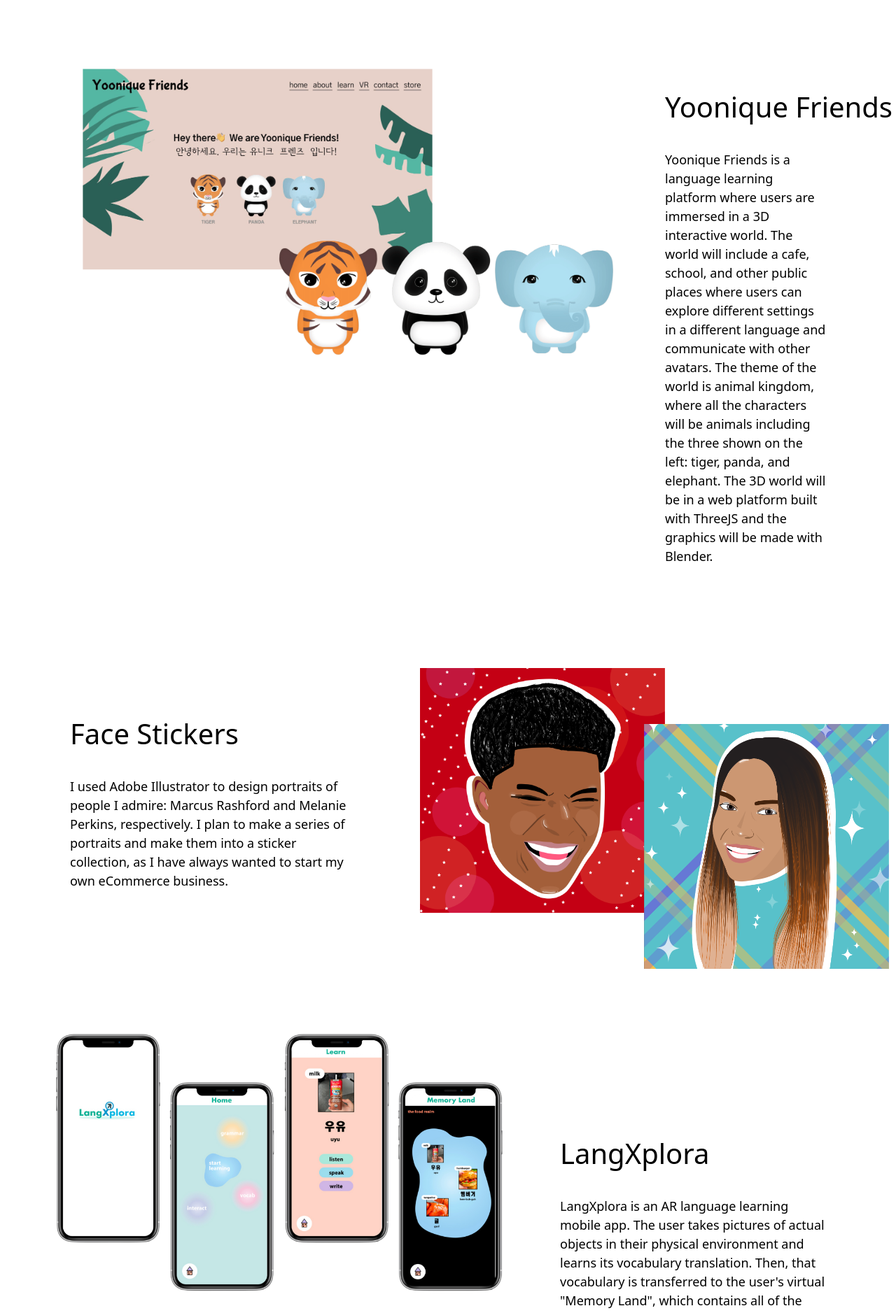
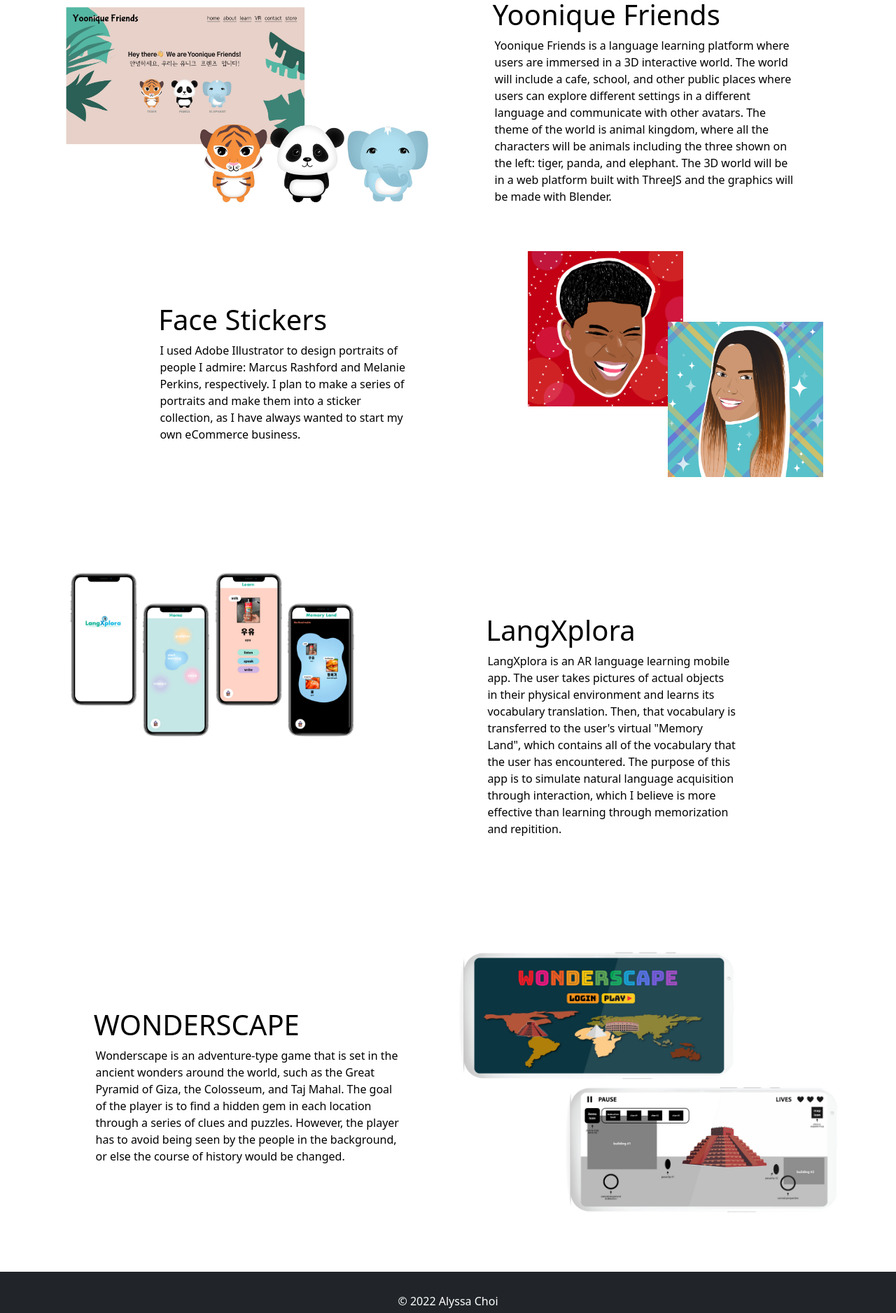
Before and after one commit to alychoi/personal-website, a React (Create React App) app: page /idea-board in a window 1280 px wide. Shown: the part 160-2037 px from the top of the page at 70% size. Built offline with nearby package versions, Linux system fonts and the light colour scheme.

Commit message:
added responsive page features

```diff
--- a/src/Home/home.css
+++ b/src/Home/home.css
@@ -14,6 +14,12 @@
 
 .prlx2 {
     max-height: 100%;
+}
+
+@media screen and (max-width: 700px) {
+    .prlx1 {
+        padding-top: 90%;
+    }
 }
 
 .table {
@@ -42,3 +48,16 @@
     background-color: #212529;
     color: white;
 }
+
+.bottom {
+    background-image: url('./collage.png');
+    background-attachment: scroll;
+    background-repeat: no-repeat;
+    background-position: 50% 0%;
+    background-size: 60%;
+    padding: 50px;
+    padding-top: 80%;
+    padding-bottom: 50px;
+    background-color: #212529;
+    color: white;
+}
--- a/src/Home/home.js
+++ b/src/Home/home.js
@@ -1,4 +1,4 @@
-import React from "react";
+import React, {useState, useEffect} from "react";
 import injectSheet from "react-jss";
 import './home.css'
 
@@ -24,6 +24,25 @@
 }
 
 const Home = ({classes}) => {
+
+    const [innerWidth, setInnerWidth] = useState(window.innerWidth);
+
+    useEffect(() => {
+        const handleResize = () => setInnerWidth(window.innerWidth);
+        window.addEventListener("resize", handleResize);
+        return () => window.removeEventListener("resize", handleResize);
+    }, []);
+
+    function topOrLeft(innerWidth) {
+        if (innerWidth <= 700) return "top"
+        return "left"
+    }
+
+    function bottomOrRight(innerWidth) {
+        if (innerWidth <= 700) return "bottom"
+        return "right"
+    }
+
     return (
         <div className={classes.Home}>
             <div className="prlx1">
@@ -37,8 +56,8 @@
             <div className="prlx2">
                 <table className="table">
                     <tbody>
-                        <th className="left"></th>
-                        <th className="right">
+                        <th className={topOrLeft(innerWidth)}></th>
+                        <th className={bottomOrRight(innerWidth)}>
                             <h2><b>I like being <mark>active</mark>.</b></h2>
                             <h5>
                                 Fun fact: When I was six, I was afraid of water touching my face, but I learned how to swim within a month.
--- a/src/Idea/idea.css
+++ b/src/Idea/idea.css
@@ -1,67 +1,50 @@
-.yf-img img {
-    width: 800px;
-    margin-left: 100px;
+.container {
+    display: flex;
+    flex-wrap: wrap;
 }
 
-.lang-img img {
-    width: 700px;
-    margin-left: 50px;
-    margin-top: -170px;
+@media screen and (max-width: 700px) {
+    .container {
+        flex-wrap: wrap;
+    }
+    .row {
+        border-top: 1px solid black;
+    }
 }
 
-.yf, .fs, .lang, .ws {
+/* .row {
     display: flex;
-    margin-top: 100px;
-    margin-bottom: 100px;
+    color: black;
+} */
+
+.cell {
+    flex: 1;
+    padding: 10px;
+    min-width: 300px;
 }
 
-.yf-text, .lang-text, .fs-text, .ws-text {
-    margin-top: 50px;
-    margin-left: 50px;
-    width: 600px;
+img {
+    width: 100%;
 }
 
-.yf-text p, .fs-text p, .lang-text p, .ws-text p {
-    font-size: 18px;
+h1 {
+    padding-left: 9.5%;
 }
 
-.yf-text p, .lang-text p {
-    padding-right: 100px;
-    padding-top: 30px;
-}
-
-.ws-text p {
-    padding-top: 30px;
-}
-
-.fs-text p {
-    padding-top: 30px;
-}
-
-.fs-text, .ws-text {
-    margin-top: 100px;
-    margin-left: 100px;
-    margin-right: 100px;
-    width: 400px;
+p {
+    padding-left: 10%;
+    padding-right: 10%;
 }
 
 .fs-img img {
-    width: 350px;
-}
-
-.ws-img img {
-    width: 700px;
-}
-
-.ws-img {
-    margin-left: 0px;
-    margin-top: -50px;
+    width: 50%;
+    padding-top: 30px;
 }
 
 .fs-img {
     position: relative;
-    top: 30px;
-    margin-bottom: 200px;
+    top: 0;
+    margin-bottom: 30%;
     right: 0;
     z-index: 1;
 }
@@ -74,6 +57,6 @@
 
 .mp {
     position: absolute;
-    top: 80px;
-    left: 320px;
+    top: 40%;
+    left: 45%;
 }
--- a/src/Idea/idea.js
+++ b/src/Idea/idea.js
@@ -19,11 +19,10 @@
     return (
         <div className={classes.Idea}>
             <h1 style={{paddingLeft:"15px",paddingTop:"15px",paddingBottom:"25px",borderBottom:"1px solid white"}}><span style={{color:"#e294de"}}>Some</span> <span style={{color:"#89a3e6"}}>of</span> <span style={{color:"#4990db"}}>my</span> <span style={{color:"#9179e2"}}>ideas</span> <span style={{color:"#e294de"}}>&#38;</span> <span style={{color:"#a923e7"}}>designs</span><span style={{color:"#9179e2"}}>...</span></h1>
-            <div className="yf">
-                <div className="yf-img">
-                    <img src={YF} alt="Yoonique Friends"></img>
-                </div>
-                <div className="yf-text">
+            <div className="container" style={{paddingBottom:"60px"}}>
+                <div className="row">
+                    <div className="cell"><img src={YF} alt="Yoonique Friends"></img></div>
+                    <div className="cell">
                         <h1>Yoonique Friends</h1>
                         <p>
                             Yoonique Friends is a language learning platform where users
@@ -38,8 +37,8 @@
                         </p>
                     </div>
                 </div>
-            <div className="fs">
-                <div className="fs-text">
+                <div className="row">
+                    <div className="cell" style={{paddingTop:"15%",padding:"10%"}}>
                         <h1>Face Stickers</h1>
                         <p>
                             I used Adobe Illustrator to design portraits of people I admire:
@@ -48,16 +47,16 @@
                             I have always wanted to start my own eCommerce business.
                         </p>
                     </div>
+                    <div className="cell">
                         <div className="fs-img">
                             <img src={MR} alt="Marcus Rashford" className="mr"></img>
                             <img src={MP} alt="Melanie Perkins" className="mp"></img>
                         </div>
                     </div>
-            <div className="lang">
-                <div className="lang-img">
-                    <img src={Lang} alt="LangXplora"></img>
                 </div>
-                <div className="lang-text">
+                <div className="row">
+                    <div className="cell"><img src={Lang} alt="LangXplora"></img></div>
+                    <div className="cell" style={{paddingTop:"15%",padding:"10%"}}>
                         <h1>LangXplora</h1>
                         <p>
                             LangXplora is an AR language learning mobile app. The user takes pictures
@@ -69,8 +68,8 @@
                         </p>
                     </div>
                 </div>
-            <div className="ws">
-                <div className="ws-text">
+                <div className="row">
+                    <div className="cell" style={{paddingTop: "10%"}}>
                         <h1>WONDERSCAPE</h1>
                         <p>
                             Wonderscape is an adventure-type game that is set in the ancient wonders around the world,
@@ -79,8 +78,7 @@
                             However, the player has to avoid being seen by the people in the background, or else the course of history would be changed.
                         </p>
                     </div>
-                <div className="ws-img">
-                    <img src={WS} alt="WONDERSCAPE"></img>
+                    <div className="cell"><img src={WS} alt="WONDERSCAPE"></img></div>
                 </div>
             </div>
         </div>
--- a/src/Navigation/Navbar.js
+++ b/src/Navigation/Navbar.js
@@ -1,4 +1,4 @@
-import React from "react";
+import React, { useState } from "react";
 import { NavLink } from 'react-router-dom';
 import injectSheet from "react-jss";
 import "./Navbar.css"
@@ -20,6 +20,12 @@
 }
 
 const Navbar = ({classes}) => {
+  const [isCollapsed, setIsCollapsed] = useState(true);
+
+  function handleToggle() {
+    setIsCollapsed(!isCollapsed);
+  }
+
   return (
     <div className={classes.Navbar}>
     <nav className="navbar navbar-expand-lg navbar-dark bg-dark">
@@ -29,6 +35,7 @@
       <button
         className="navbar-toggler"
         type="button"
+        onClick={handleToggle}
         data-toggle="collapse"
         data-target="#navbarNavDropdown"
         aria-controls="navbarNavDropdown"
@@ -38,25 +45,25 @@
         <span className="navbar-toggler-icon"></span>
       </button>
 
-      <div className="collapse navbar-collapse" id="navbarNavDropdown">
+      <div className={`collapse navbar-collapse ${isCollapsed ? '' : 'show'}`} id="navbarNavDropdown" style={{paddingLeft: "20px"}}>
         <ul className="navbar-nav">
           <li className="nav-item active">
             <a className="nav-link" href="#">
-                <NavLink className="nav-element" to='/home'>
+                <NavLink className="nav-element" to='/home' onClick={handleToggle}>
                     Home
                 </NavLink>
             </a>
           </li>
           <li className="nav-item">
             <a className="nav-link" href="#">
-                <NavLink className="nav-element" to='/idea-board'>
+                <NavLink className="nav-element" to='/idea-board' onClick={handleToggle}>
                     Idea Board
                 </NavLink>
             </a>
           </li>
           <li className="nav-item">
             <a className="nav-link" href="#">
-                <NavLink className="nav-element" to='/technical-projects'>
+                <NavLink className="nav-element" to='/technical-projects' onClick={handleToggle}>
                     Technical Projects
                 </NavLink>
             </a>
--- a/src/Projects/projects.css
+++ b/src/Projects/projects.css
@@ -1,22 +1,33 @@
-.table {
+.container1 {
+    display: flex;
     color: white;
-    border-collapse: collapse;
-    width: 100%;
+    padding: 0;
 }
 
-.table td {
+@media screen and (max-width: 700px) {
+    .container1 {
+        flex-wrap: wrap;
+    }
+}
+
+/* .table td {
     width: 50%;
     vertical-align: middle;
+} */
+
+.cell1 {
+    border-top: 1px solid white;
+    flex: 1;
 }
 
-.table tr {
-    border-top: 1px solid white;
-}
-
-.table a, a:hover, a:focus, a:active {
+.container1 a, a:hover, a:focus, a:active {
     text-decoration: none;
     display: block;
     color: white;
+}
+
+h2, h4 {
+    padding-left: 10%;
 }
 
 .projectSource {
```
Also changed, not shown: src/Projects/projects.js (+14 -16 lines), 1 other file (tests, documents, lock files or other folders). Lines whose indentation alone changed are shown as unchanged.
